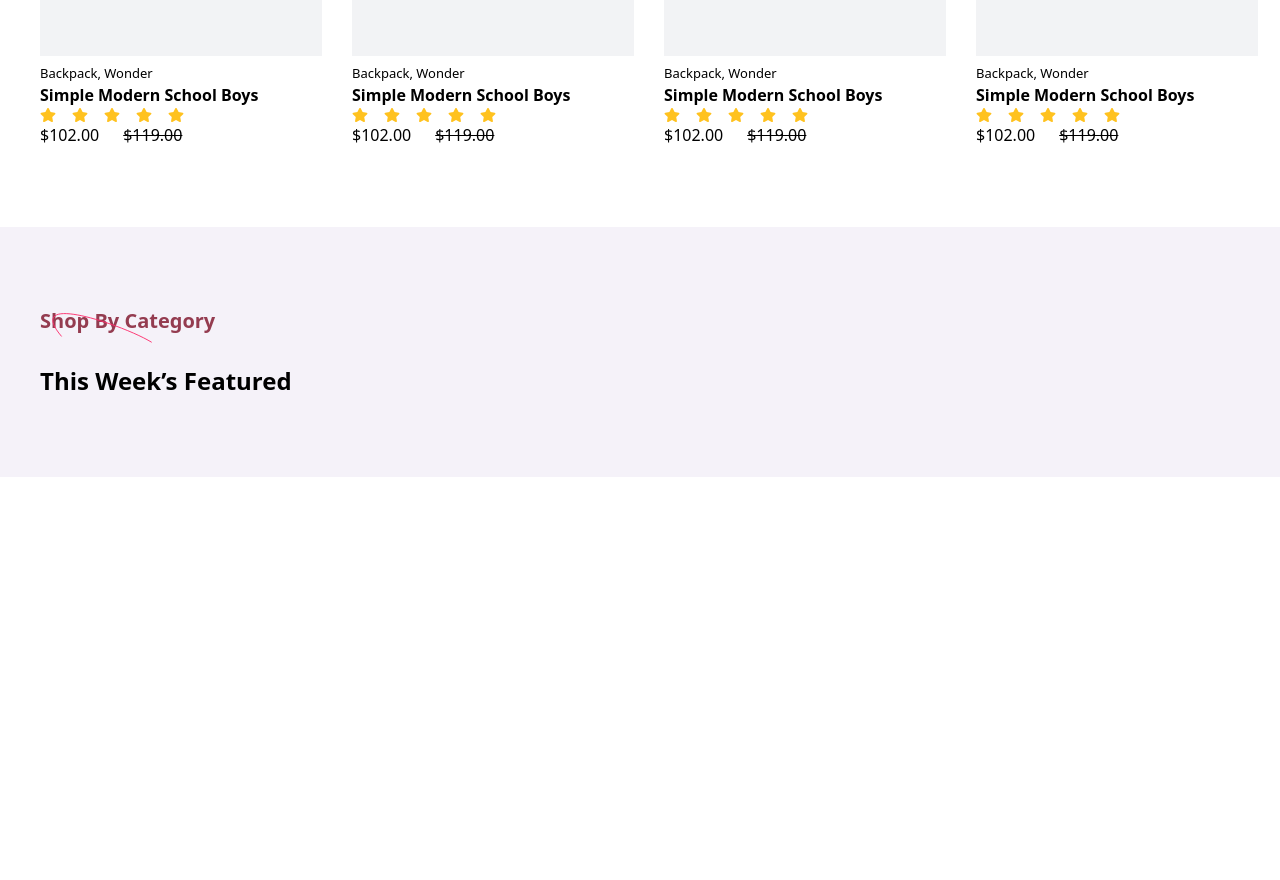
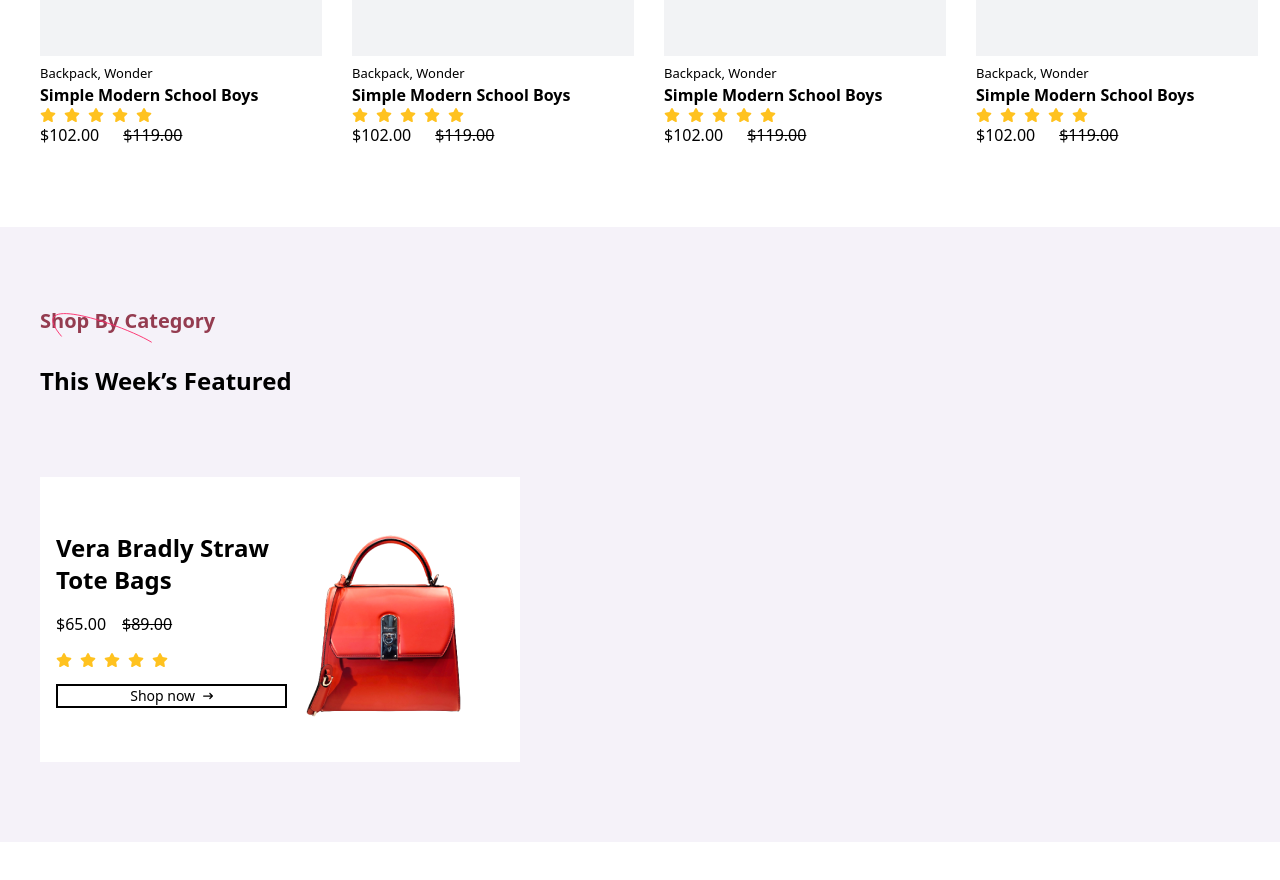
Before and after one commit to syntaxdesigner01/Buybay, a Next.js app: page / in a window 1280 px wide. Shown: the part 2271-3151 px from the top of the page. Before the commit the page ends 2828 px from the top, so only its background shows below. Built offline with nearby package versions, Linux system fonts and the light colour scheme.

Commit message:
feature:Refactored AllProductCategoryDisplay, Button, and FeaturedWeekCateogry components; extracted DataType interface to products.ts

```diff
--- a/src/app/components/AllProductCategoryDisplay.tsx
+++ b/src/app/components/AllProductCategoryDisplay.tsx
@@ -1,18 +1,10 @@
 import React from "react";
 import SectionTitleCard from "./SectionTitleCard";
 import { GoDotFill } from "react-icons/go";
-import { FaStar } from "react-icons/fa";
-import { allProducts } from "@/utils/products";
+import { allProducts, DataType } from "@/utils/products";
 import { AllProductCategoryCard } from "./PopularCategoryCard";
-interface DataType {
-  id: number;
-  name: string;
-  description: string; // Fixed the typo here ('desciption' to 'description')
-  stars: number;
-  price: string;
-  oldPrice?: string;
-  image: string;
-}
+import StarCount from "./StarCount";
+
 
 
 export default function AllProductCategoryDisplay() {
@@ -55,24 +47,7 @@
               <section>
                 <p className="text-[13px]">{data.name} </p>
                 <h1 className="font-semibold text-md">{data.description}</h1>
-                <div className="flex gap-4 text-Yellow">
-                  <span>
-                    <FaStar />
-                  </span>
-                  <span>
-                    <FaStar />
-                  </span>
-                  <span>
-                    <FaStar />
-                  </span>
-                  <span>
-                    <FaStar />
-                  </span>
-                  <span>
-                    <FaStar />
-                  </span>
-                </div>
-
+                  <StarCount Count={data.stars} />
                 <section className="flex gap-6">
                   <aside>{data.price}</aside>
                   <aside>
--- a/src/app/components/Button.tsx
+++ b/src/app/components/Button.tsx
@@ -13,9 +13,11 @@
   Text,
   Link,
   Pointer,
+  Width
 }: {
   Text: string;
   Link: string;
+  Width?: string;
   Pointer:boolean;
 }) {
   const [showArrow, setShowArrow] = useState<boolean>(false);
@@ -27,7 +29,11 @@
   }, [Pointer]);
 
   return (
-    <button onClick={() => route.push(Link)} className=" border-2 px-4  flex items-center justify-center gap-2 border-black text-sm">
+    <button
+      onClick={() => route.push(Link)}
+      className={`border-2 px-4 w-[${Width}] flex items-center justify-center gap-2 border-black text-sm`}
+      // style={{width:Width}}
+    >
       {Text}
       {showArrow && <FaArrowRightLong size={10} />}
     </button>
--- /dev/null
+++ b/src/app/components/FeaturedWeekCard.tsx
@@ -0,0 +1,34 @@
+import React from "react";
+import StarCount from "./StarCount";
+// import Image from "next/image";
+import Button from "./Button";
+
+export default function FeaturedWeekCard() {
+  return (
+    <section className="mt-20">
+      <section className="flex w-[40%] bg-white p-4 items-center">
+        <aside className="flex flex-col gap-4">
+          <h1 className="text-2xl font-semibold">
+            Vera Bradly Straw Tote Bags
+          </h1>
+          <div className="flex gap-4">
+            <p> $65.00</p>
+            <del> $89.00</del>
+          </div>
+
+          <StarCount Count={5} />
+
+          <Button Width="60%" Link="" Text="Shop now" Pointer />
+        </aside>
+
+        <aside className="w-[70%]">
+          <img
+            src={"/Products/prodcut-9.png"}
+            alt=""
+            className="w-[200px]"
+          />
+        </aside>
+      </section>
+    </section>
+  );
+}
--- a/src/app/components/FeaturedWeekCateogry.tsx
+++ b/src/app/components/FeaturedWeekCateogry.tsx
@@ -1,5 +1,6 @@
 import React from 'react'
 import SectionTitleCard from './SectionTitleCard'
+import FeaturedWeekCard from './FeaturedWeekCard';
 
 export default function FeaturedWeekCateogry() {
   return (
@@ -9,6 +10,8 @@
         Position="start"
         Text="Shop By Category "
       />
+
+      <FeaturedWeekCard />
     </section>
   );
 }
--- /dev/null
+++ b/src/app/components/StarCount.tsx
@@ -0,0 +1,19 @@
+import React from 'react'
+import { FaStar } from 'react-icons/fa6'
+
+/**
+ *
+ * @param Count - Number of stars
+ * @description Displays stars
+ * @returns
+ */
+
+export default function StarCount({Count}:{Count:number}) {
+  return (
+    <section className='flex gap-2 text-Yellow'>
+        {Array.from({length: Count}, (_, i) => i + 1).map(i => (
+          <FaStar key={i} />
+        ))}
+    </section>
+  )
+}
--- a/src/utils/products.ts
+++ b/src/utils/products.ts
@@ -1,4 +1,4 @@
-interface DataType {
+export interface DataType {
     id: number;
     name: string;
     description: string; // Fixed the typo here ('desciption' to 'description')
```
Also changed, not shown: public/Products/prodcut-10.png (added), public/Products/prodcut-9.png (added).
